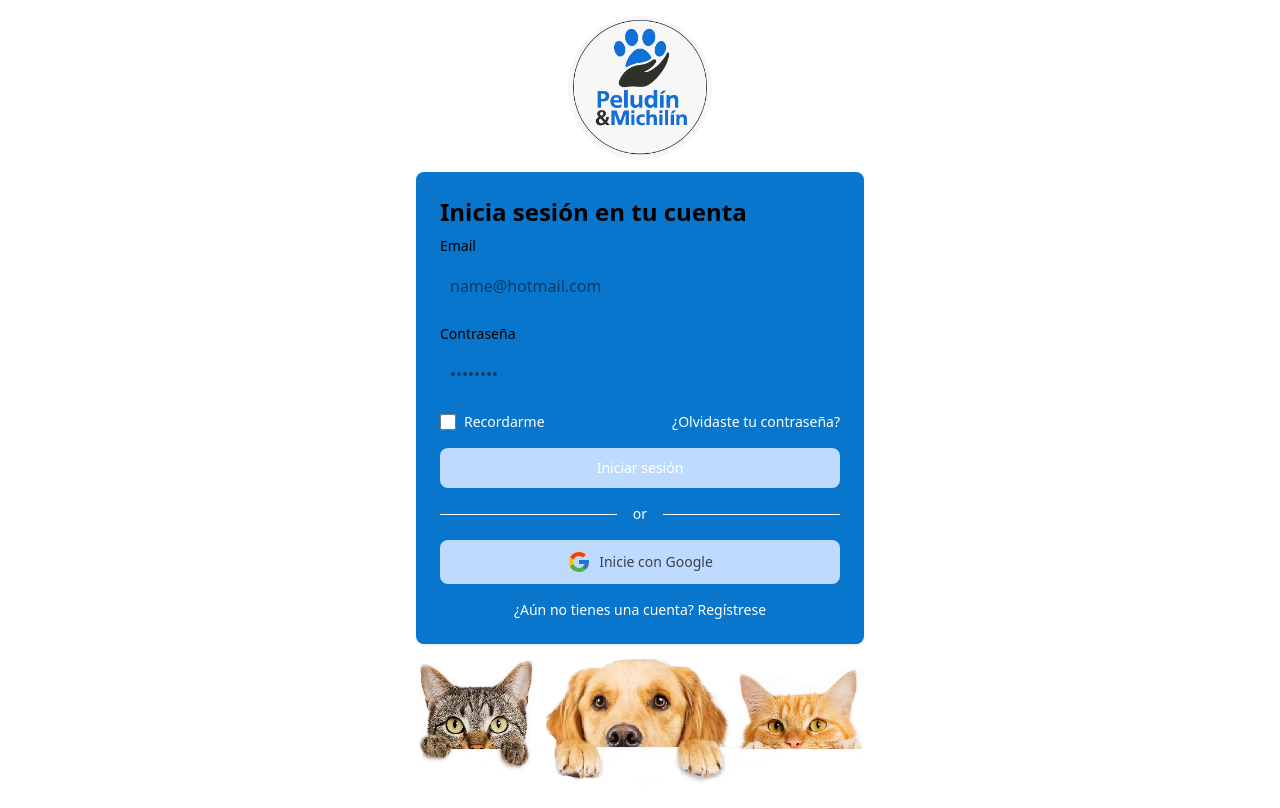
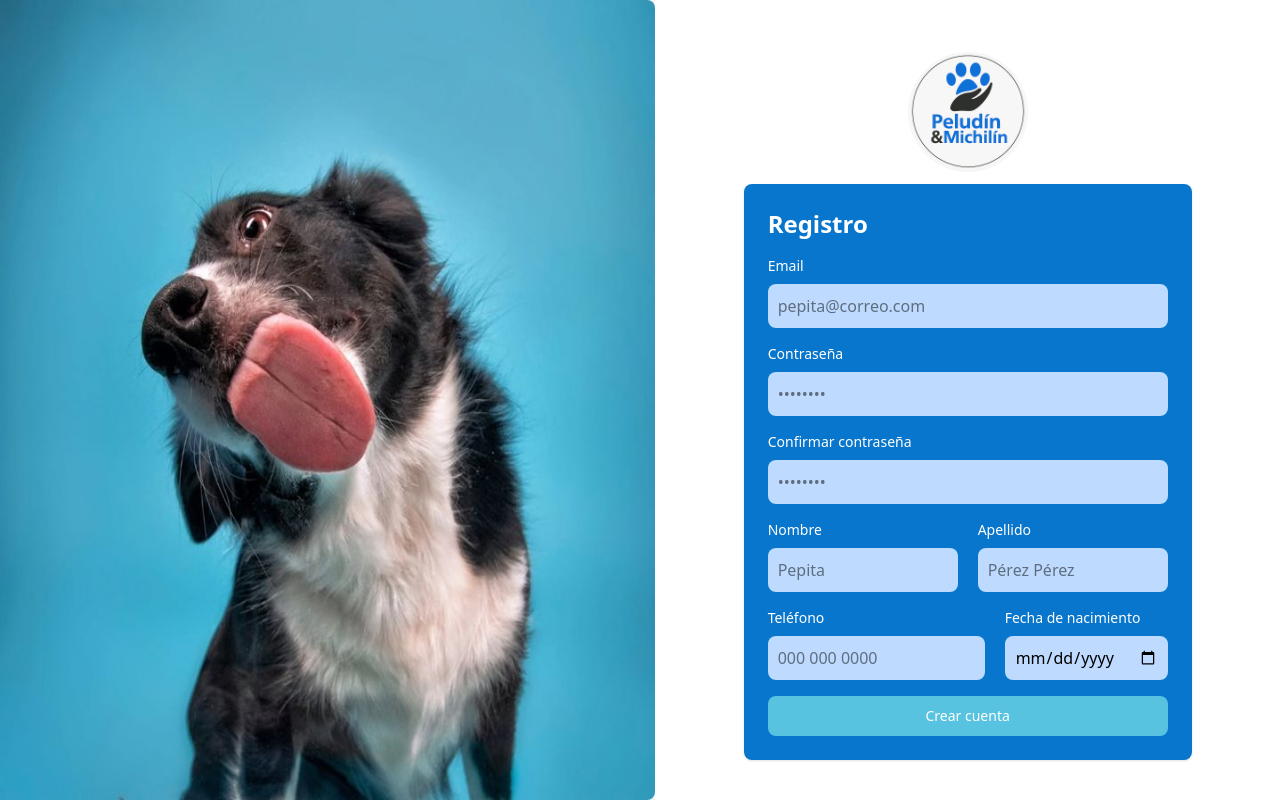
Before and after one commit to LJAgudelo/Peludin_y_Michilin_Adopciones, a React (Vite) app: page / in a window 1280 px wide. Built offline with nearby package versions, Linux system fonts and the light colour scheme.

Commit message:
Se crea front de la pagina de registro

```diff
--- a/src/App.jsx
+++ b/src/App.jsx
@@ -1,4 +1,5 @@
-import Login from "./assets/pages/Login";
+
+import Register from "./assets/pages/Register";
 
 
 function App() {
@@ -6,7 +7,7 @@ function App() {
 
   return (
     <>
-      <Login />
+      <Register />
     </>
   )
 }
--- /dev/null
+++ b/src/assets/components/ui/Registrarse.jsx
@@ -0,0 +1,11 @@
+import React from 'react'
+
+const Registrarse = () => {
+    return (
+        <button ype="submit" className="w-full text-white bg-[var(--createotherRed)] hover:bg-sky-200 dark:text-black  focus:ring-3 focus:outline-none  font-medium rounded-lg text-sm px-5 py-2.5 text-center ">
+            Crear cuenta
+        </button>
+    )
+}
+
+export default Registrarse
--- a/src/assets/pages/Login.jsx
+++ b/src/assets/pages/Login.jsx
@@ -9,7 +9,7 @@ const Login = () => {
 
             {/* Logo centrado y responsive */}
             <img
-                className="w-20 h-20 sm:w-24 sm:h-24 md:w-28 md:h-28 lg:w-36 lg:h-36 object-contain my-3 rounded-full"
+                className="w-20 h-20 sm:w-24 sm:h-24 md:w-28 md:h-28 lg:w-30 lg:h-30  object-contain my-3 rounded-full"
                 src={logo}
                 alt="logo"
             />
--- a/src/assets/pages/Register.jsx
+++ b/src/assets/pages/Register.jsx
@@ -0,0 +1,122 @@
+import lengua from '../../assets/images/lengua.jpg';
+import logo from '../images/logo.png';
+import Registrarse from '../components/ui/Registrarse.jsx';
+
+const Register = () => {
+    return (
+        <div className="flex min-h-screen">
+
+            {/* Imagen lado izquierdo controlada en ancho y altura */}
+            <div className="flex items-center   bg-gray-100" >
+                <img
+                    src={lengua}
+                    className="h-full w-350 rounded-r-lg"
+                    alt="perrito limpiando el vidrio con la lengua"
+                />
+            </div>
+
+            {/* Sección formulario */}
+            <section className="flex flex-col items-center justify-center p-6 bg-white w-full h-screen">
+
+                {/* Logo */}
+                <img
+                    className="w-20 h-20 sm:w-24 sm:h-24 md:w-28 md:h-28 lg:w-30 lg:h-30 object-contain my-3 rounded-full "
+                    src={logo}
+                    alt="logo"
+                />
+
+                {/* Contenedor formulario */}
+                <div className="flex flex-col items-center w-11/12 sm:max-w-md">
+                    <div className="bg-[var(--createdDarkBlue)] w-full rounded-lg shadow p-6 space-y-4">
+                        <h1 className="text-xl font-bold md:text-2xl text-white">Registro</h1>
+
+                        <form className="space-y-4">
+                            <div>
+                                <label htmlFor="email" className="block mb-2 text-sm font-medium text-white">Email</label>
+                                <input
+                                    type="email"
+                                    name="email"
+                                    id="email"
+                                    className="rounded-lg w-full p-2.5 bg-blue-200 text-black"
+                                    placeholder="pepita@correo.com"
+                                />
+                            </div>
+
+                            <div>
+                                <label htmlFor="contraseña" className="block mb-2 text-sm font-medium text-white">Contraseña</label>
+                                <input
+                                    type="password"
+                                    name="contraseña"
+                                    id="contraseña"
+                                    placeholder="••••••••"
+                                    className="rounded-lg w-full p-2.5 bg-blue-200 text-black"
+                                    required
+                                />
+                            </div>
+
+                            <div>
+                                <label htmlFor="confirmaContraseña" className="block mb-2 text-sm font-medium text-white">Confirmar contraseña</label>
+                                <input
+                                    type="password"
+                                    name="confirmaContraseña"
+                                    id="confirmaContraseña"
+                                    placeholder="••••••••"
+                                    className="rounded-lg w-full p-2.5 bg-blue-200 text-black"
+                                    required
+                                />
+                            </div>
+
+                            <div className='flex justify-between gap-5'>
+                                <div>
+                                    <label htmlFor="nombre" className="block mb-2 text-sm font-medium text-white">Nombre</label>
+                                    <input
+                                        type="text"
+                                        name="nombre"
+                                        id="nombre"
+                                        className="rounded-lg w-full p-2.5 bg-blue-200 text-black"
+                                        placeholder="Pepita"
+                                    />
+                                </div>
+                                <div>
+                                    <label htmlFor="apellido" className="block mb-2 text-sm font-medium text-white">Apellido</label>
+                                    <input
+                                        type="text"
+                                        name="apellido"
+                                        id="apellido"
+                                        className="rounded-lg w-full p-2.5 bg-blue-200 text-black"
+                                        placeholder="Pérez Pérez"
+                                    />
+                                </div>
+                            </div>
+                            <div className='flex justify-between gap-5'>
+                                <div>
+                                    <label htmlFor="number" className="block mb-2 text-sm font-medium text-white">Teléfono</label>
+                                    <input
+                                        type="number"
+                                        name="number"
+                                        id="number"
+                                        className="rounded-lg w-full p-2.5 bg-blue-200 text-black"
+                                        placeholder="000 000 0000"
+                                    />
+                                </div>
+                                <div>
+                                    <label htmlFor="date" className="block mb-2 text-sm font-medium text-white">Fecha de nacimiento</label>
+                                    <input
+                                        type="date"
+                                        name="date"
+                                        id="date"
+                                        className="rounded-lg w-full p-2.5 bg-blue-200 text-black"
+                                    />
+                                </div>
+                            </div>
+
+                            <Registrarse />
+                        </form>
+                    </div>
+                </div>
+            </section>
+        </div>
+    );
+};
+
+export default Register;
--- a/src/index.css
+++ b/src/index.css
@@ -5,6 +5,7 @@
         --createdDarkBlue: #0876CC;
         --createdBlue: #16B4F2;
         --createdOtherBlue: #0B7ABF;
+        --createotherRed: #57C3E0;
     }
 }
 
```
Also changed, not shown: src/assets/images/gato2.jpg (added), src/assets/images/gato3.jpg (added).
